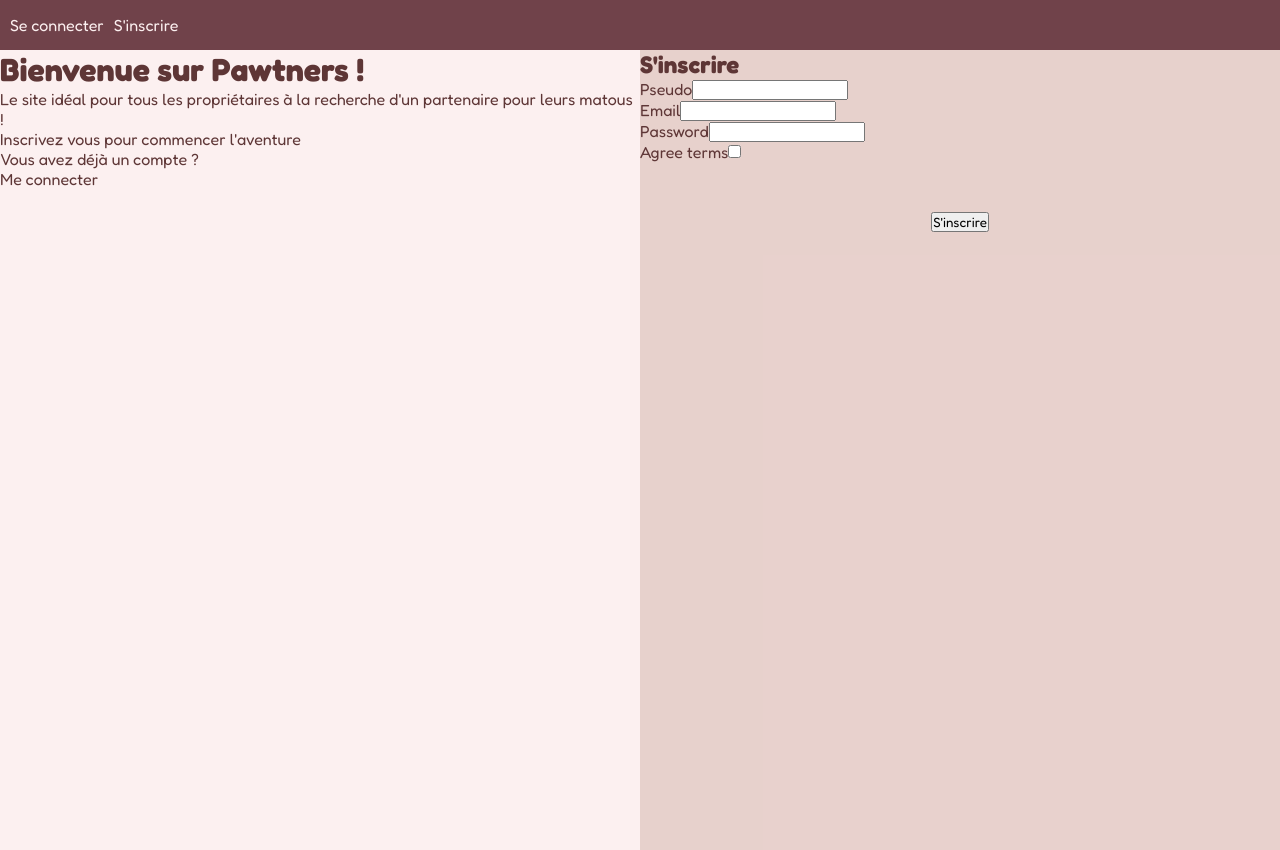
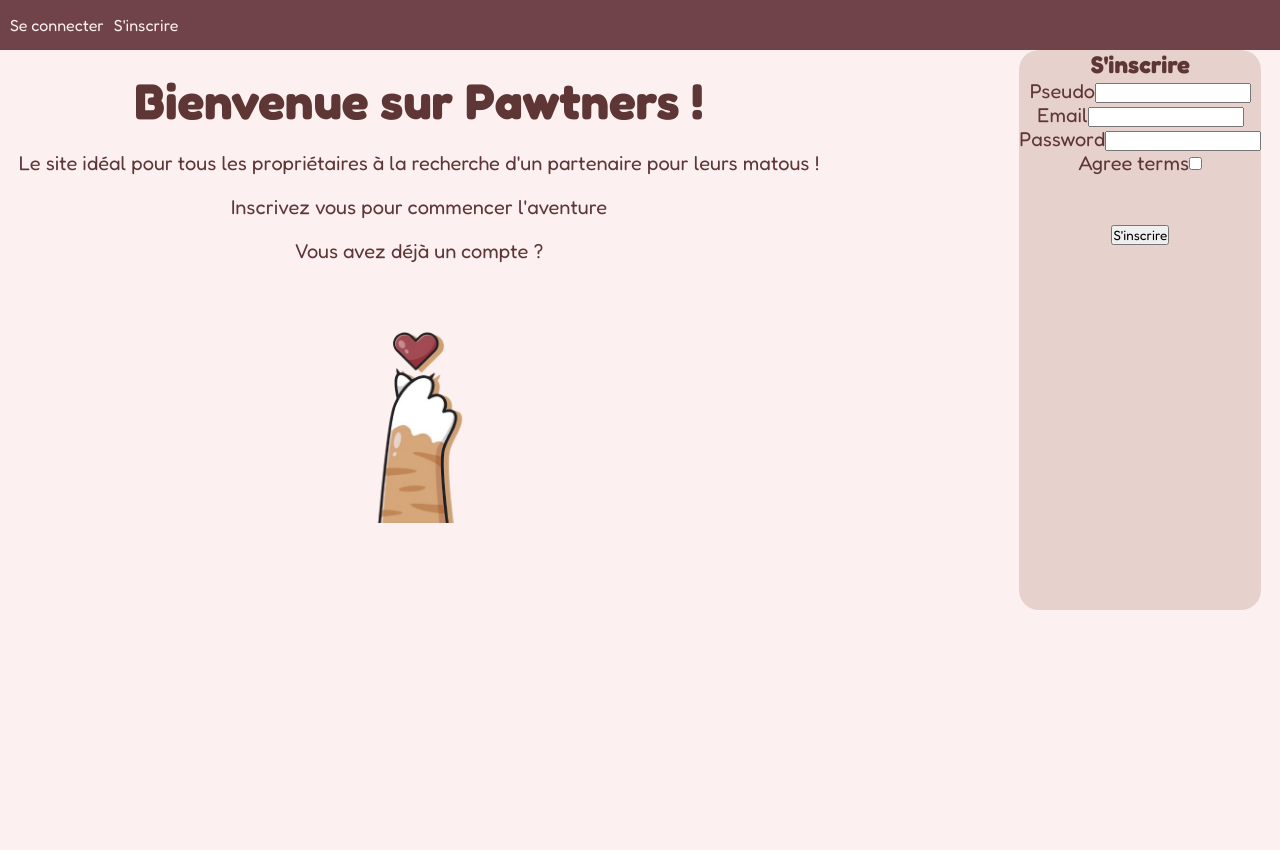
Before and after one commit to hjrayd/SfPawtners, a Symfony app: template templates/registration/register.html.twig in a window 1280 px wide. Run offline with Twig, Linux system fonts and the light colour scheme; the template is opened without the code that fills it, so the values that code supplies are empty; form fields are guessed from the names that the template uses; some libraries are stand-ins or nearby versions.

Commit message:
css for the register part

```diff
--- a/public/css/style.css
+++ b/public/css/style.css
@@ -4,7 +4,7 @@
 =================================================================
  */
 
-* {
+ * {
     margin: 0;
     padding: 0;
     box-sizing: border-box;
@@ -55,6 +55,15 @@ a {
 a:visited {
     text-decoration: none;
     color: var(--text-color);
+}
+
+/*Cacher le label et le champ dans les conversations*/
+.d-none {
+    display: none;
+}
+
+footer {
+    background-color: var(--base-color);
 }
 
   /*
@@ -167,28 +176,105 @@ a:visited {
 
  }
 
- .section-register,
  .section-presentation {
-    width: 50%;
-    min-width: 50%;
-    max-width: 50%;
-    height: 100%;
+    display: flex;
+    flex-direction: column;
+    align-items: center;
+    max-height: 50vh;
+    max-width: 100vw;
+
  }
 
-.form-register input {
-    max-width: 100%;
 
-}
- .section-register {
-    background-color: var(--section-color);
+ .section-presentation h1 {
+    font-size: 50px;
+    margin-top: 20px;
+ }
+
+ .section-presentation p {
+    font-size: 20px;
+    margin-top: 20px;
  }
 
 
 
+ .section-presentation a {
+    color: var(--base-color);
+ }
 
 
 
-/*Cacher le label et le champ dans les conversations*/
-.d-none {
-    display: none;
+ .section-presentation img {
+    max-height: 60%;
+    max-width: 60%;
+    filter: saturate(50%);
+ }
+
+ .btn-inscription {
+    background-color:var(--nav-color);
+    padding-top: 10px;
+    padding-bottom: 10px;
+    padding-left: 30px;
+    padding-right: 30px;
+    text-align: center;
+    border-radius: 20px;
+    margin-top: 20px;
+
+ }
+ .underline-text {
+    text-decoration: underline;
+ }
+
+
+ .section-register {
+    background-color: var(--section-color);
+    flex-direction: column;
+    display: flex;
+    align-items: center;
+    height: 70%;
+    max-height: 100%;
+    border-radius: 20px;
+    margin-left: 200px;
+ }
+
+ .form-register{
+    display: flex;
+
+ }
+
+ .section-register form {
+    display: flex;
+    align-items: center;
+    flex-direction: column;
+ }
+
+ .section-register label {
+    font-size: 20px;
+ }
+
+ .register-align {
+    display: flex;
+    align-items: center;
+
+ }
+
+
+
+ /*
+=================================================================
+=========================RESPONSIVE==================================
+=================================================================
+ */
+@media screen and (max-width: 768px) {
+
+    /*
+=================================================================
+=========================INSCRIPTION==================================
+=================================================================
+ */
+
+ #wrapper-register {
+    flex-direction: column;
+ }
+
 }
--- a/templates/registration/register.html.twig
+++ b/templates/registration/register.html.twig
@@ -18,6 +18,7 @@
             <p> Vous avez déjà un compte ?</p>
 
             <a href="{{ path('app_login')}}"> Me connecter </a>
+            <img src="\css\images\cat-8239223_1280-removebg-preview.png" alt="Coeur patte de chat">
         </div>
 
         <div class="section-register">
```
Also changed, not shown: public/css/images/cat-8239223_1280-removebg-preview.png (added).
